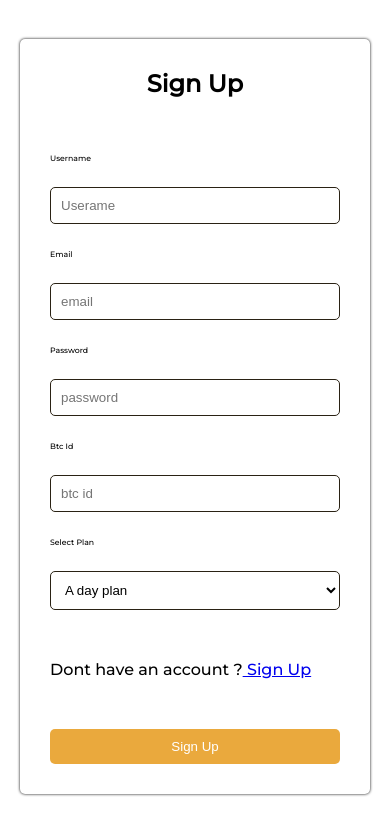
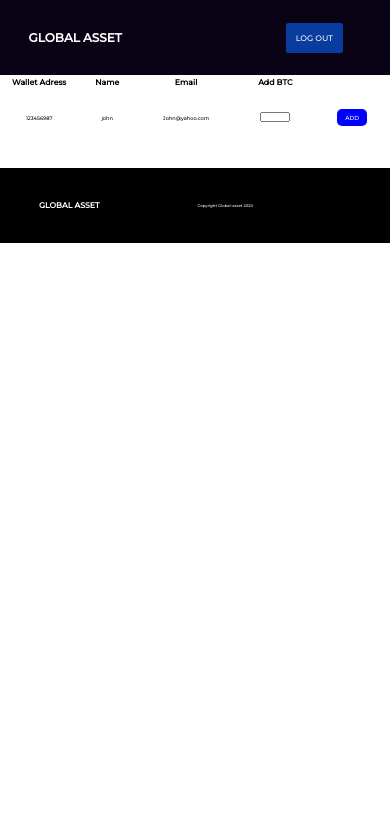
Before and after one commit to ibk-code/global-asset, a React (Create React App) app in the folder frontend/: page /admin in a window 390 px wide. Before the commit this address led to /Login. Shown: the top 834 px of the page. Built offline with nearby package versions, Linux system fonts and the light colour scheme.

Commit message:
frontend

```diff
--- a/frontend/src/GlobalContextClass.jsx
+++ b/frontend/src/GlobalContextClass.jsx
@@ -1,13 +1,13 @@
-import React from 'react';
-import queryString from 'query-string';
-import axios from 'axios';
-import history from './history';
+import React from "react";
+import queryString from "query-string";
+import axios from "axios";
+import history from "./history";
 
 const GlobalContext = React.createContext();
 
 class GlobalContenxtProvider extends React.Component {
   constructor(props, context) {
-        super(props,);
+    super(props);
     this.state = {
       name: "",
       email: "",
@@ -21,25 +21,25 @@ class GlobalContenxtProvider extends React.Component {
       loggedIn: false,
       referralId: " ",
       withdrawAddr: " ",
-            withdrawAmt: " "
-        }
+      withdrawAmt: " ",
+    };
   }
 
   componentDidMount() {
-        const path = window.location.pathname
-        if (path === '/') {
-            return
+    const path = window.location.pathname;
+    if (path === "/" || "/admin") {
+      return;
     }
 
-        if (path !== '/Login' || '/Signup') {
+    if (path !== "/Login" || "/Signup") {
       if (!this.state.loggedIn) {
-               history.push('/Login')
+        history.push("/Login");
       }
     }
   }
 
   componentDidUpdate(prevProps, prevState) {
-        const path = window.location.pathname
+    const path = window.location.pathname;
     // if (path === '/withdraw') {
     //     return
     // }
@@ -68,57 +68,58 @@ class GlobalContenxtProvider extends React.Component {
   getrefIdparam = () => {
     let url = window.location.search;
     const params = queryString.parse(url);
-        const {referralId} = params
+    const { referralId } = params;
     if (referralId) {
-            this.setState({referralId: referralId})
-            console.log(referralId + "hello")
+      this.setState({ referralId: referralId });
+      console.log(referralId + "hello");
     }
-
-    }
+  };
 
   render() {
-        return(
-            <GlobalContext.Provider value={{
+    return (
+      <GlobalContext.Provider
+        value={{
           state: this.state,
           updateName: (e) => {
             this.getrefIdparam();
-                    this.setState({name: e.target.value});
+            this.setState({ name: e.target.value });
           },
           updateEmail: (e) => {
-                    this.setState({email: e.target.value})
+            this.setState({ email: e.target.value });
           },
           updatePassword: (e) => {
-                    this.setState({password: e.target.value})
+            this.setState({ password: e.target.value });
           },
           updateWalletAddress: (e) => {
-                    this.setState({walletAddress: e.target.value})
+            this.setState({ walletAddress: e.target.value });
           },
           updatePlan: (e) => {
-                    this.setState({plan: e.target.value})
+            this.setState({ plan: e.target.value });
           },
           updateWithdrawAddr: (e) => {
-                    this.setState({withdrawAddr: e.target.value})
+            this.setState({ withdrawAddr: e.target.value });
           },
           updateWithdrawAmt: (e) => {
-                    this.setState({withdrawAmt: e.target.value})
+            this.setState({ withdrawAmt: e.target.value });
           },
           handleSignUp: (e) => {
             e.preventDefault();
 
-                    const url = `http://localhost:5000/api/auth/signup`
+            const url = `http://localhost:5000/api/auth/signup`;
 
             axios({
-                        method: 'post',
+              method: "post",
               url: url,
-                        data:{
+              data: {
                 name: this.state.name,
                 email: this.state.email,
                 password: this.state.password,
                 plan: this.state.plan,
                 btcId: this.state.walletAddress,
-                            referralId: this.state.referralId
-                        }
-                    }).then(res => {
+                referralId: this.state.referralId,
+              },
+            })
+              .then((res) => {
                 console.log(res);
                 this.setState({
                   name: res.data.name,
@@ -130,11 +131,12 @@ class GlobalContenxtProvider extends React.Component {
                   totalReferrals: res.data.referrals,
                   userId: res.data.userId,
                   loggedIn: true,
+                });
+                history.push("/user");
               })
-                        history.push('/user')
-                    }).catch(() => {
-                        throw new Error("An error occured")
-                    })
+              .catch(() => {
+                throw new Error("An error occured");
+              });
           },
           logout: () => {
             this.setState({
@@ -147,21 +149,22 @@ class GlobalContenxtProvider extends React.Component {
               totalReferrals: " ",
               userId: " ",
               loggedIn: false,
-                    })
-                    history.push('/Login')
+            });
+            history.push("/Login");
           },
           login: (e) => {
             e.preventDefault();
-                    const url = `http://localhost:5000/api/auth/login`
+            const url = `http://localhost:5000/api/auth/login`;
 
             axios({
-                        method: 'post',
+              method: "post",
               url: url,
-                        data:{
+              data: {
                 email: this.state.email,
                 password: this.state.password,
-                        }
-                    }).then(res => {
+              },
+            })
+              .then((res) => {
                 console.log(res);
                 this.setState({
                   name: res.data.name,
@@ -173,40 +176,44 @@ class GlobalContenxtProvider extends React.Component {
                   totalReferrals: res.data.referrals,
                   userId: res.data.userId,
                   loggedIn: true,
+                });
+                history.push("/user");
               })
-                        history.push('/user')
-                    }).catch(() => {
-                        throw new Error("An error occured")
-                    })
+              .catch(() => {
+                throw new Error("An error occured");
+              });
           },
           withdraw: (e) => {
             e.preventDefault();
-                    const url = `http://localhost:5000/api/user/withdraw`
+            const url = `http://localhost:5000/api/user/withdraw`;
 
-                    if(this.state.withdrawAmt <= this.state.btcBalance){
+            if (this.state.withdrawAmt <= this.state.btcBalance) {
               axios({
-                            method: 'put',
+                method: "put",
                 url: url,
-                            data:{
+                data: {
                   id: this.state.userId,
                   address: this.state.withdrawAddr,
-                                amount:this.state.withdrawAmt
+                  amount: this.state.withdrawAmt,
+                },
+              })
+                .then((res) => {
+                  console.log(res);
+                  this.setState({ btcBalance: res.data.newBalance });
+                })
+                .catch(() => {
+                  throw new Error("An error occured");
+                });
+            } else {
+              console.log("You can't withdraw more than your balance");
             }
-                        }).then(res => {
-                            console.log(res);
-                            this.setState({btcBalance: res.data.newBalance})
-                        }).catch(() => {
-                            throw new Error("An error occured")
-                        })
-                    }else{
-                        console.log("You can't withdraw more than your balance")
-                    }
-                }
-            }}>
+          },
+        }}
+      >
         {this.props.children}
       </GlobalContext.Provider>
-        )
+    );
   }
 }
 
-export {GlobalContext, GlobalContenxtProvider}
+export { GlobalContext, GlobalContenxtProvider };
--- /dev/null
+++ b/frontend/src/components/dashboards/admin.component.jsx
@@ -0,0 +1,27 @@
+import React from "react";
+
+import "./admin.style.css";
+import AdminUser from "./admin.fragment";
+
+class AdminTable extends React.Component {
+  render() {
+    return (
+      <div className="table-component">
+        <table>
+          <thead>
+            <tr>
+              <th>Wallet Adress </th>
+              <th>Name </th>
+              <th>Email </th>
+              <th>Add BTC</th>
+            </tr>
+          </thead>
+          <tbody>
+            <AdminUser />
+          </tbody>
+        </table>
+      </div>
+    );
+  }
+}
+export default AdminTable;
--- /dev/null
+++ b/frontend/src/components/dashboards/admin.fragment.jsx
@@ -0,0 +1,22 @@
+import React from "react";
+import "./admin.style.css";
+
+function AdminUser() {
+  return (
+    <React.Fragment>
+      <tr>
+        <td>123456987</td>
+        <td>john</td>
+        <td>John@yahoo.com</td>
+        <td className="special">
+          {" "}
+          <input type="btc" className="inner" plceholder="input BTC" />{" "}
+        </td>
+        <td>
+          <div className="add-btn"> ADD</div>
+        </td>
+      </tr>
+    </React.Fragment>
+  );
+}
+export default AdminUser;
--- /dev/null
+++ b/frontend/src/components/dashboards/admin.style.css
@@ -0,0 +1,72 @@
+td {
+  padding: 20px 20px;
+  font-size: 1.3vw;
+}
+table {
+  width: 100% !important;
+}
+
+thead,
+tfoot {
+  color: black;
+  font-size: 2vw;
+  margin-bottom: 3%;
+  font-weight: bold;
+}
+
+tbody {
+  text-align: center;
+}
+
+.add-btn {
+  padding: 2% 2%;
+  border-radius: 5px;
+  color: white;
+  background: blue;
+  font-size: 1.5vw;
+  cursor: pointer;
+  margin-left: 3%;
+  margin-right: 3%;
+  text-align: center;
+}
+.inner {
+  width: 40px;
+  height: 20px;
+}
+
+@media screen and (max-width: 500px) {
+  td {
+    padding: 20px 20px;
+    font-size: 1.3vw;
+  }
+  table {
+    width: 100% !important;
+  }
+
+  thead,
+  tfoot {
+    color: black;
+    font-size: 2vw;
+    margin-bottom: 3%;
+    font-weight: bold;
+  }
+
+  tbody {
+    text-align: center;
+  }
+
+  .add-btn {
+    padding: 5px 5px;
+    border-radius: 5px;
+    color: white;
+    background: blue;
+    font-size: 1.5vw;
+    cursor: pointer;
+    margin-right: 3%;
+    text-align: center;
+  }
+  .inner {
+    width: 30px;
+    height: 10px;
+  }
+}
--- a/frontend/src/pages/dashboards/admin.component.jsx
+++ b/frontend/src/pages/dashboards/admin.component.jsx
@@ -3,15 +3,13 @@ import "./other.style.css";
 import UserId from "../../components/userid";
 import Header from "../../components/dashboards/header.component";
 import Foot from "../../components/dashboards/footer.component";
-
+import AdminTable from "../../components/dashboards/admin.component";
 
 function Admin() {
   return (
     <div className="deposit">
       <Header />
-      <div className="flexer">
-        <UserId />
-      </div>
+      <AdminTable />
       <Foot />
     </div>
   );
--- a/frontend/src/pages/login page/loginpage.component.jsx
+++ b/frontend/src/pages/login page/loginpage.component.jsx
@@ -80,6 +80,7 @@ class LogIn extends React.Component {
                 <p>
                   Dont have an account ?<Link to="/Signup"> Sign Up </Link>
                 </p>
+                <div className="error"></div>
                 <button type="submit">Sign Up </button>
               </form>
             </div>
--- a/frontend/src/pages/signupp/forgot.jsx
+++ b/frontend/src/pages/signupp/forgot.jsx
@@ -1,7 +1,6 @@
 import React from "react";
 
 import "./signup.style.css";
-import { Link } from "react-router-dom";
 
 class Forgot extends React.Component {
   constructor() {
@@ -34,7 +33,7 @@ class Forgot extends React.Component {
             placeholder="password"
             required
           />
-
+          <div className="error"></div>
           <button type="submit">Submit </button>
         </form>
       </div>
--- a/frontend/src/pages/signupp/signup.component.jsx
+++ b/frontend/src/pages/signupp/signup.component.jsx
@@ -38,6 +38,7 @@ class Signup extends React.Component {
                 <p className="forgot">
                   <Link to="/forgot"> Forgot Password </Link>
                 </p>
+                <div className="error"></div>
                 <button type="submit">Sign In </button>
               </form>
             </div>
--- a/frontend/src/pages/signupp/signup.style.css
+++ b/frontend/src/pages/signupp/signup.style.css
@@ -49,3 +49,7 @@ button {
 .forgot {
   text-align: center;
 }
+.error {
+  font-size: 2vw;
+  color: red;
+}
```
Lines whose indentation alone changed are shown as unchanged.
